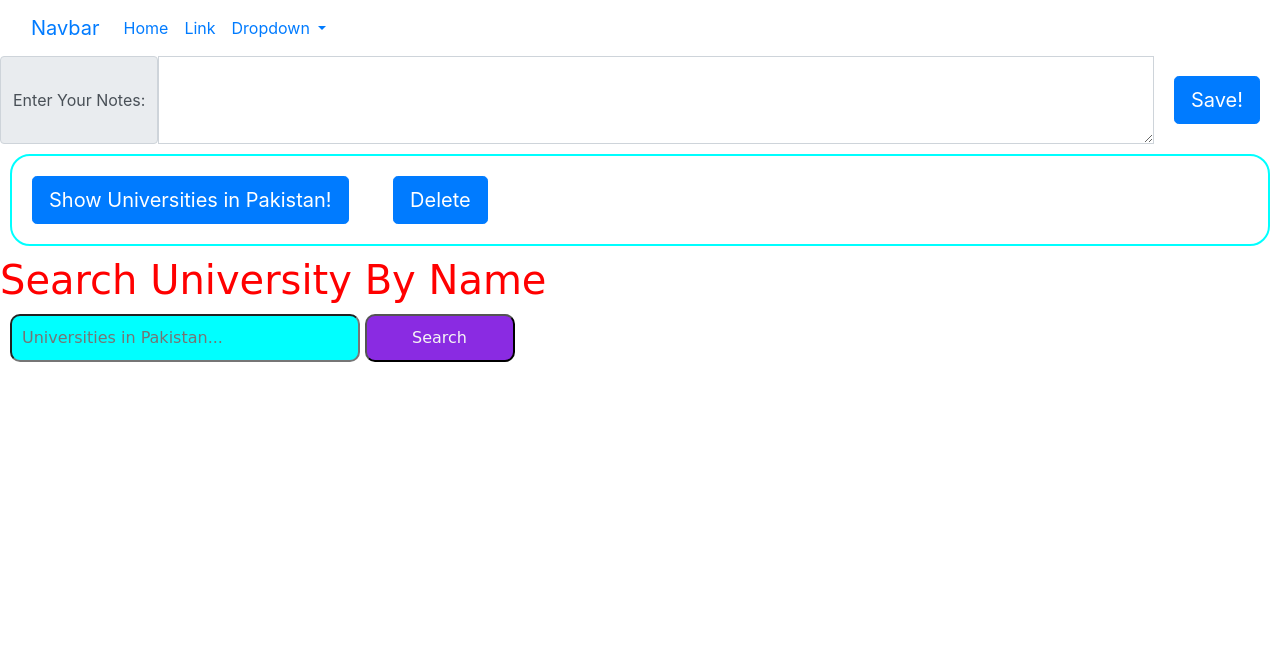
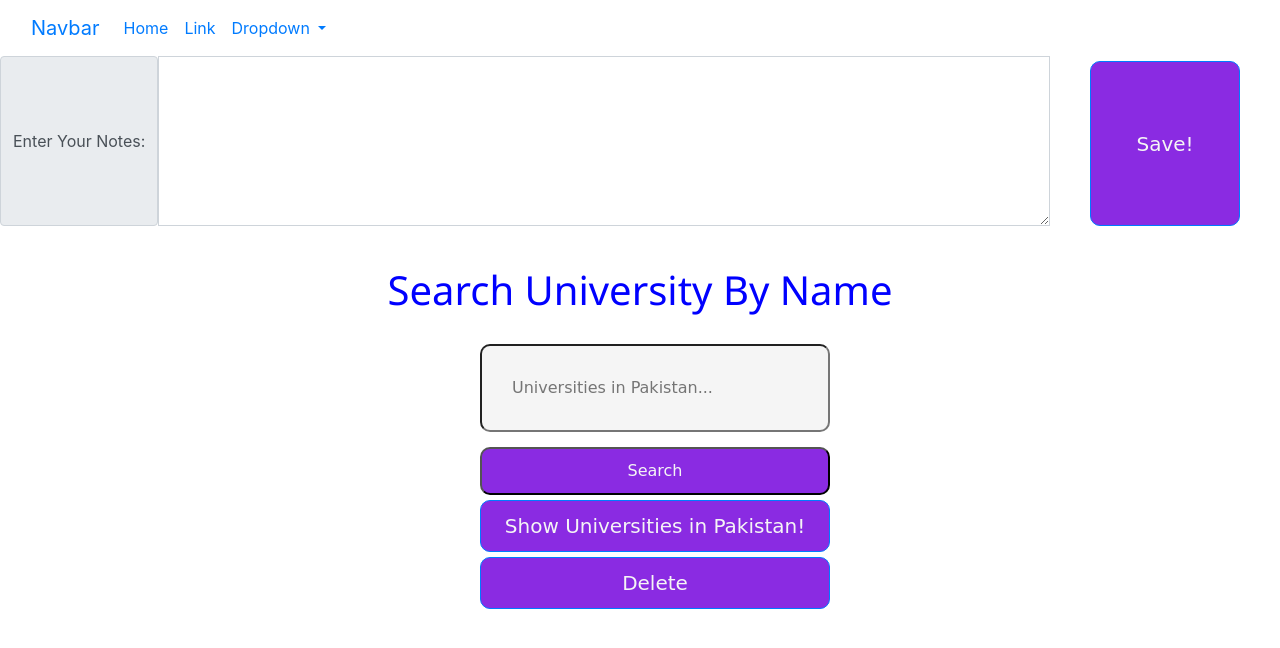
Before and after one commit to subhanisthebestname/Universities-In-Pakistan, a plain HTML site: page ps.html in a window 1280 px wide. Drawn offline with nearby package versions, Linux system fonts and the light colour scheme.

Commit message:
comitting to github

```diff
--- a/Ps.js
+++ b/Ps.js
@@ -1,4 +1,5 @@
 const url = "http://universities.hipolabs.com/search?country=Pakistan"
+console.log("Script")
 
 async function fetchuniversities(){
     try{
@@ -7,15 +8,16 @@ async function fetchuniversities(){
     return data
     }catch(err){
         console.error(err)
+        console.log("Test")
     }
 }
 function createcard(university){
     return `
-        <div class="card" style="width: 18rem;">
+        <div class="card" style="width: 21rem;">
             <div class="card-body">
             <h5 class="card-title">${university.name}</h5>
             <p class="card-text">Some quick example text to build on the card title and make up the bulk of the card's content.</p>
-            <a href="${university.web_pages[0]}" class="btn btn-primary">${university.domains[0]}</a>
+            <a href="${university.web_pages[0]}" class="btn btn-primary card-btn">${university.domains[0]}</a>
             </div>
         </div>
     `
@@ -71,11 +73,11 @@ async function search(){
             if(nameofuni === inpuniversity){
                 let div001 = document.createElement('div')
                 div001.innerHTML = `
-                <div class="card" style="width: 18rem;">
+                <div class="card" style="width: 21rem;">
                     <div class="card-body">
                     <h5 class="card-title">${university.name}</h5>
                     <p class="card-text">Some quick example text to build on the card title and make up the bulk of the card's content.</p>
-                    <a href="${university.web_pages[0]}" class="btn btn-primary">${university.domains[0]}</a>
+                    <a href="${university.web_pages[0]}" class="btn btn-primary card-btn">${university.domains[0]}</a>
                     </div>
                 </div>
                 `
--- a/index.html
+++ b/ps.html
@@ -3,12 +3,22 @@
 <head>
     <meta charset="UTF-8">
     <meta name="viewport" content="width=device-width, initial-scale=1.0">
-    <title>Universities In Pakistan</title>
+    <title>Universities In United States</title>
     <link rel="stylesheet" href="https://cdn.jsdelivr.net/npm/bootstrap@4.6.2/dist/css/bootstrap.min.css" integrity="sha384-xOolHFLEh07PJGoPkLv1IbcEPTNtaed2xpHsD9ESMhqIYd0nLMwNLD69Npy4HI+N" crossorigin="anonymous">
     <style>
         .btn{
-            margin: 20px;
-
+          padding: 10px;
+          border-radius: 10px;
+          width: 350px;
+          background-color:blueviolet;
+          color: whitesmoke;
+          font-family: cursive;
+          margin-top: 5px;
+          display: block;
+        }
+        .btn:hover{
+          background-color:blanchedalmond;
+          color: black;
         }
         .card{
             margin: 10px;
@@ -16,36 +26,68 @@
             border: 2px solid green;
         }
         #px5{
-          border: 2px solid cyan;
+          /* border: 2px solid cyan; */
           margin: 10px;
-          border-radius: 20px;
+          /* border-radius: 20px; */
 
         }
         #searching{
-          color: red;
-          font-family:cursive;
+          color: blue;
+          font-family: 'Segoe UI', Tahoma, Geneva, Verdana, sans-serif;
+          text-align: center;
+          margin-top: 40px;
+
         }
         #Universitydiv{
           margin: 10px;
+          width: 50%; /* Or any desired width */
+          margin: 0 auto;
+          margin-top: 30px;
         }
         #uni{
-          padding: 10px;
+          padding: 30px;
           width: 350px;
           border-radius: 10px;
           font-family: cursive;
-          background-color: aqua;
+          background-color: whitesmoke;
+          margin-bottom: 10px;
         }
         #search{
           padding: 10px;
           border-radius: 10px;
-          width: 150px;
+          width: 350px;
           background-color:blueviolet;
           color: whitesmoke;
           font-family: cursive;
+          margin-top: 5px;
+          display: block;
+
         }
         #search:hover{
           background-color:blanchedalmond;
           color: black;
+        }
+        #px6{
+          margin-top: 40px;
+          width: 50%; /* Or any desired width */
+          margin: 0 auto;
+        }
+        #container-card{
+          width: 50%;
+          margin: 0 auto;
+        }
+        .card-btn{
+          width: 150px;
+        }
+        #btn-note{
+          display: block;
+          width: 150px;
+          margin-left: 40px;
+          margin-right: 40px;
+}
+        .form-control
+        {
+          padding: 60px;
         }
     </style>
 </head>
@@ -94,10 +136,19 @@
         <button class="btn btn-primary btn-lg" id="btn-note">Save!</button>
       </div>
 
+
+      <!-- TODO lIST -->
+
       <!--  -->
-      <div id="px5">
-        <button type="button" class="btn btn-primary btn-lg" id="btn" >Show Universities in Pakistan!</button>
-        <button type="button" class="btn btn-primary btn-lg" id="btn-delete" >Delete</button>
+      <div id="px6">
+        <h1 id="searching">Search University By Name</h1>
+        <div id="Universitydiv">
+          <input type="text" id="uni" placeholder="Universities in Pakistan..." />
+          <button id="search">Search</button>
+        <!--  -->
+          <button type="button" class="btn btn-primary btn-lg" id="btn" >Show Universities in Pakistan!</button>
+          <button type="button" class="btn btn-primary btn-lg" id="btn-delete" >Delete</button>
+        </div>
 
         <!--  -->
         <div id="container-card">
@@ -110,16 +161,23 @@
             </div> -->
         </div>
       </div>
-      <!-- TODO lIST -->
 
       <!--  -->
-      <div id="px6">
-        <h1 id="searching">Search University By Name</h1>
-        <div id="Universitydiv">
-          <input type="text" id="uni" placeholder="Universities in Pakistan..." />
-          <button id="search">Search</button>
-        </div>
-      </div>
+      <!-- <div id="px5">
+        <button type="button" class="btn btn-primary btn-lg" id="btn" >Show Universities in Pakistan!</button>
+        <button type="button" class="btn btn-primary btn-lg" id="btn-delete" >Delete</button> -->
+
+        <!--  -->
+        <!-- <div id="container-card"> -->
+          <!-- <div class="card" style="width: 18rem;">
+              <div class="card-body">
+                <h5 class="card-title">Card title</h5>
+                <p class="card-text">Some quick example text to build on the card title and make up the bulk of the card's content.</p>
+                <a href="#" class="btn btn-primary">Go somewhere</a>
+              </div>
+            </div> -->
+        <!-- </div> -->
+      <!-- </div> -->
 
 
     <script src="Ps.js"></script>
```
